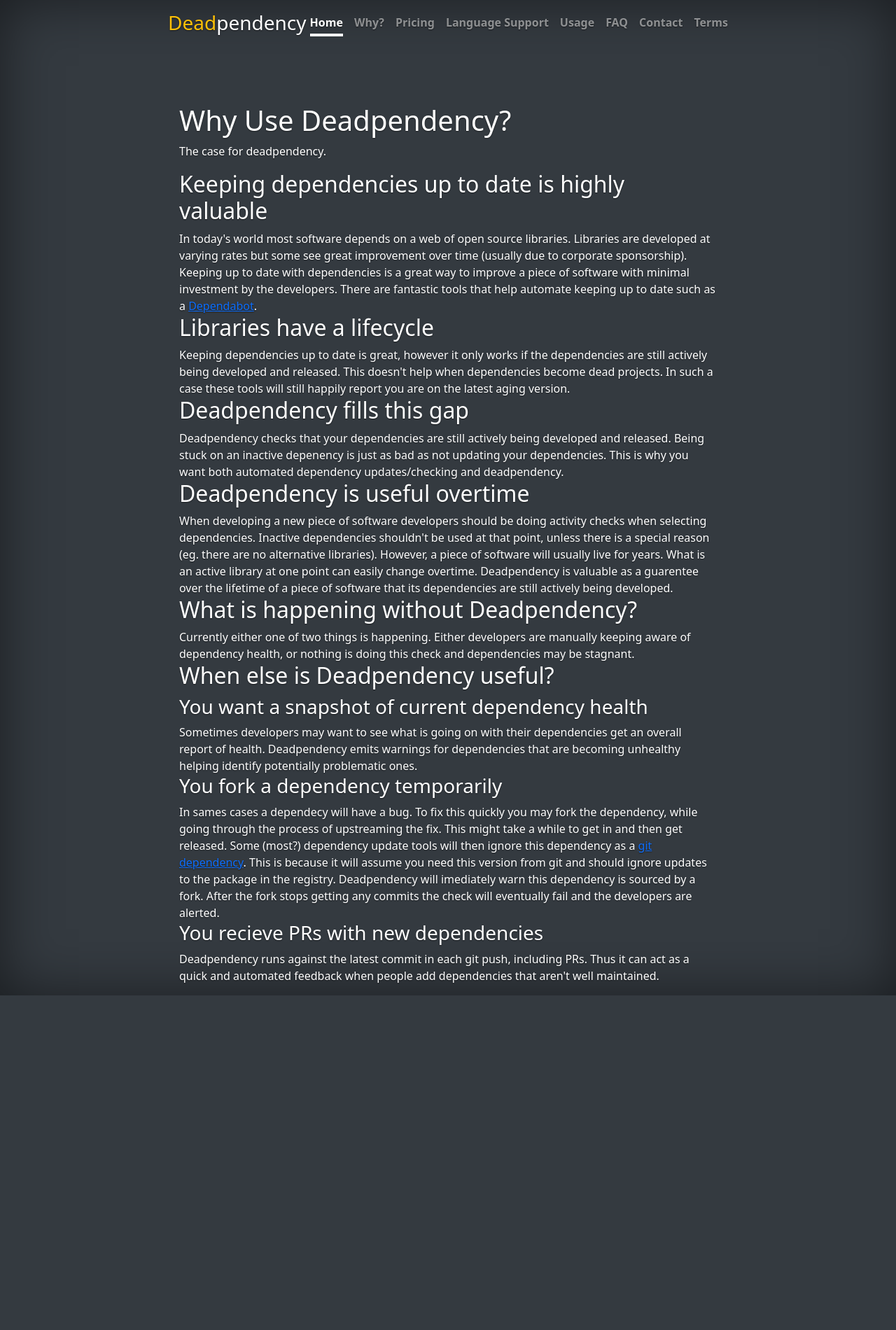
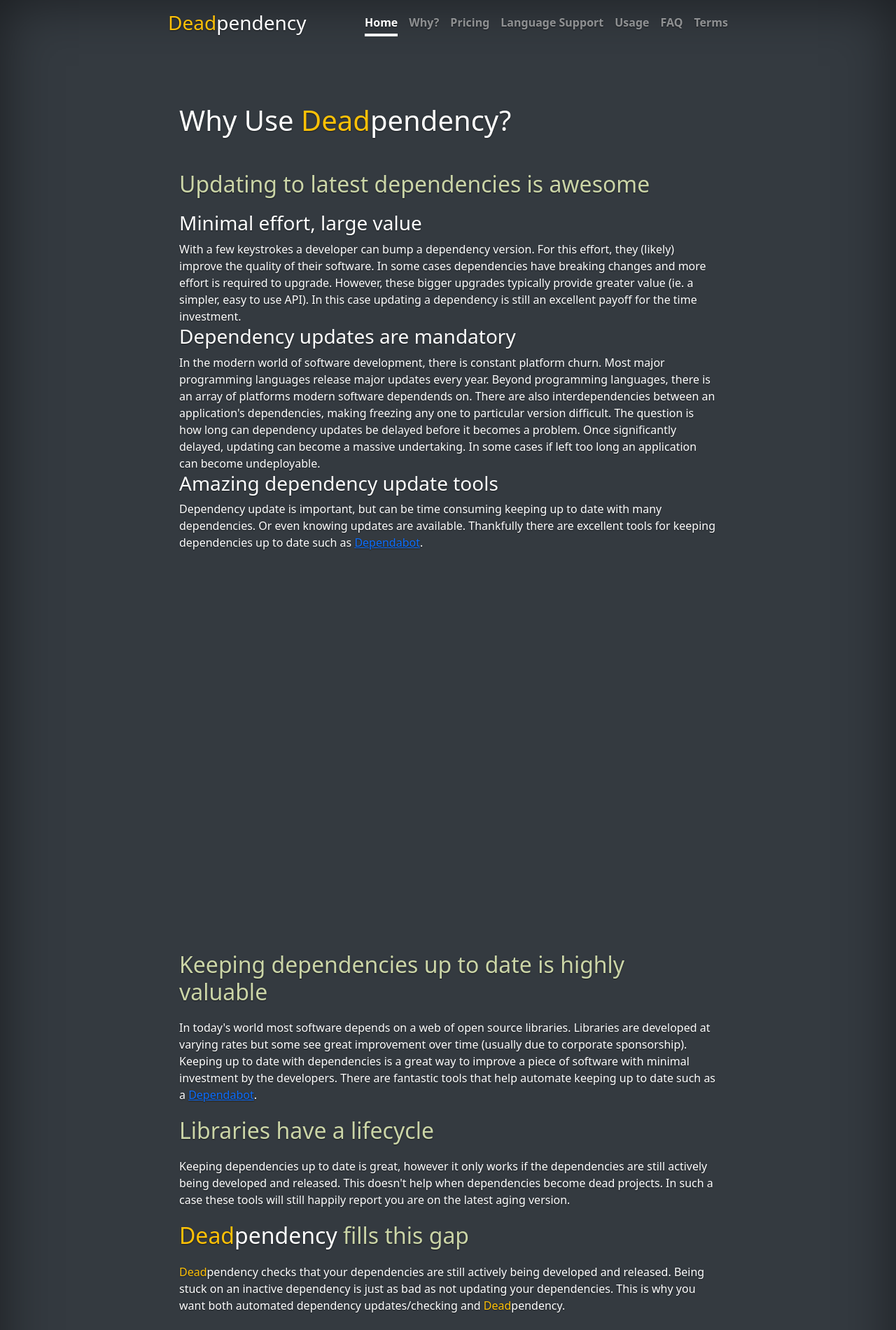
Before and after one commit to deadpendency/deadpendency.github.io, a Jekyll site: the page built from why.html, in a window 1280 px wide. Shown: the top 1900 px of the page at 70% size. Built offline with Jekyll 4.4.1, drawn with Linux system fonts in a browser that asks for light colours; nearby versions of some CDN libraries; before the commit the page ends 1422 px from its top, so only the background shows below that; some of the changed text lies outside the part shown.

Commit message:
Working on why more

```diff
--- a/_layouts/default.html
+++ b/_layouts/default.html
@@ -19,7 +19,7 @@
     <div class="cover-container d-flex w-100 p-3 mx-auto flex-column">
       <header class="mb-5">
         <div>
-          <h3 class="float-md-left mb-0"><span class="text-warning">Dead</span>pendency</h3>
+          <h3 class="float-md-left mb-0"><span class="text-warning">Dead</span><span class="text-white">pendency</span></h3>
           <nav class="nav nav-masthead justify-content-center float-md-right">
             <a class="nav-link active" aria-current="page" href="#">Home</a>
             <a class="nav-link" href="#">Why?</a>
@@ -27,7 +27,6 @@
             <a class="nav-link" href="#">Language Support</a>
             <a class="nav-link" href="#">Usage</a>
             <a class="nav-link" href="#">FAQ</a>
-            <a class="nav-link" href="#">Contact</a>
             <a class="nav-link" href="#">Terms</a>
           </nav>
         </div>
--- a/_sass/global.scss
+++ b/_sass/global.scss
@@ -108,3 +108,11 @@
 .language-support svg {
   background-size: 30px 30px;
 }
+
+// Why
+
+.why-page h2 {
+  color: #cbd5a7;
+  margin-top: 20px;
+  margin-bottom: 20px;
+}
--- a/index.html
+++ b/index.html
@@ -20,7 +20,7 @@
       <div class="col-sm position-relative">
         <span class="floating-number fadeback">2</span>
         <i class="fas fa-microscope"></i>
-        <div class="step-description"><span class="text-warning">Dead</span>pendency analyzes your dependencies based on that commit.</div>
+        <div class="step-description"><span class="text-warning">Dead</span><span class="text-white">pendency</span> analyzes your dependencies based on that commit.</div>
       </div>
       <div class="col-sm position-relative">
         <span class="floating-number fadeback">3</span>
--- a/why.html
+++ b/why.html
@@ -4,10 +4,47 @@
 
 layout: home
 ---
+<div class="why-page">
+<h1 class="mb-5">Why Use <span class="text-warning">Dead</span><span class="text-white"></span>pendency</span>?</h1>
 
-<h1>Why Use Deadpendency?</h1>
+<!--
+  - Dependency updates are great and important
+    - Free cash money
+    - Today's world of platform churn
+    - Problem - it takes a lot of effort to stay up to date
+  - Automated dependency update tools to the rescue
+    - Either auto update or auto fail the build when not updated
+    - Problem - a dead dependency will never be updated
+  - Enter deadpendency
+    - Now you get alerted when dependencies become inactive
+    - And there are other benefits
+-->
 
-<p>The case for deadpendency.</p>
+<h2>Updating to latest dependencies is awesome</h2>
+
+
+<h3>Minimal effort, large value</h3>
+
+With a few keystrokes a developer can bump a dependency version. For this effort, they (likely) improve the quality of their software.
+
+In some cases dependencies have breaking changes and more effort is required to upgrade. However, these bigger upgrades typically provide greater value (ie. a simpler, easy to use API). In this case updating a dependency is still an excellent payoff for the time investment.
+
+<h3>Dependency updates are mandatory</h3>
+
+In the modern world of software development, there is constant platform churn. Most major programming languages release major updates every year. Beyond programming languages, there is an array of platforms modern software dependends on. There are also interdependencies between an application's dependencies, making freezing any one to particular version difficult.
+
+The question is how long can dependency updates be delayed before it becomes a problem. Once significantly delayed, updating can become a massive undertaking. In some cases if left too long an application can become undeployable.
+
+<h3>Amazing dependency update tools</h3>
+
+Dependency update is important, but can be time consuming keeping up to date with many dependencies. Or even knowing updates are available.
+
+Thankfully there are excellent tools for keeping dependencies up to date such as <a href="https://dependabot.com/" target="_blank">Dependabot</a>.
+
+
+
+<br/><br/><br/><br/><br/><br/><br/><br/><br/><br/><br/><br/><br/><br/><br/><br/><br/><br/><br/><br/><br/><br/><br/><br/>
+
 
 <h2>Keeping dependencies up to date is highly valuable</h2>
 
@@ -19,25 +56,25 @@
 
 Keeping dependencies up to date is great, however it only works if the dependencies are still actively being developed and released. This doesn't help when dependencies become dead projects. In such a case these tools will still happily report you are on the latest aging version.
 
-<h2>Deadpendency fills this gap</h2>
+<h2><span class="text-warning">Dead</span><span class="text-white">pendency</span> fills this gap</h2>
 
-Deadpendency checks that your dependencies are still actively being developed and released. Being stuck on an inactive depenency is just as bad as not updating your dependencies. This is why you want both automated dependency updates/checking and deadpendency.
+<span class="text-warning">Dead</span><span class="text-white">pendency</span> checks that your dependencies are still actively being developed and released. Being stuck on an inactive dependency is just as bad as not updating your dependencies. This is why you want both automated dependency updates/checking and <span class="text-warning">Dead</span><span class="text-white">pendency</span>.
 
-<h2>Deadpendency is useful overtime</h2>
+<h2><span class="text-warning">Dead</span><span class="text-white">pendency</span> is useful overtime</h2>
 
-When developing a new piece of software developers should be doing activity checks when selecting dependencies. Inactive dependencies shouldn't be used at that point, unless there is a special reason (eg. there are no alternative libraries).
+<p>When developing a new piece of software developers should be doing activity checks when selecting dependencies. This is because how healthy a project is, is crucial to making a final decision on what dependency to use.</p>
 
-However, a piece of software will usually live for years. What is an active library at one point can easily change overtime. Deadpendency is valuable as a guarentee over the lifetime of a piece of software that its dependencies are still actively being developed.
+<p>However, a piece of software will usually live for years. What is an active library at one point can easily change overtime. <span class="text-warning">Dead</span><span class="text-white">pendency</span> is valuable as a guarentee over the lifetime of a piece of software that its dependencies are still actively being developed.</p>
 
-<h2>What is happening without Deadpendency?</h2>
+<h2>What is happening without <span class="text-warning">Dead</span><span class="text-white">pendency</span>?</h2>
 
-Currently either one of two things is happening. Either developers are manually keeping aware of dependency health, or nothing is doing this check and dependencies may be stagnant.
+Currently either one of two things is happening. Either developers are manually keeping aware of dependency health which consumes time and focus, or nothing is doing this check and dependencies may be stagnant.
 
-<h2>When else is Deadpendency useful?</h2>
+<h2>When else is <span class="text-warning">Dead</span><span class="text-white">pendency</span> useful?</h2>
 
 <h3>You want a snapshot of current dependency health</h3>
 
-Sometimes developers may want to see what is going on with their dependencies get an overall report of health. Deadpendency emits warnings for dependencies that are becoming unhealthy helping identify potentially problematic ones.
+Sometimes developers may want to see what is going on with their dependencies get an overall report of health. <span class="text-warning">Dead</span><span class="text-white">pendency</span> emits warnings for dependencies that are becoming unhealthy helping identify potentially problematic ones.
 
 <h3>You fork a dependency temporarily</h3>
 
@@ -45,8 +82,11 @@
 
 Some (most?) dependency update tools will then ignore this dependency as a <a href="https://docs.npmjs.com/files/package.json#git-urls-as-dependencies" target="_blank">git dependency</a>. This is because it will assume you need this version from git and should ignore updates to the package in the registry.
 
-Deadpendency will imediately warn this dependency is sourced by a fork. After the fork stops getting any commits the check will eventually fail and the developers are alerted.
+<span class="text-warning">Dead</span><span class="text-white">pendency</span> will imediately warn this dependency is sourced by a fork. After the fork stops getting any commits the check will eventually fail and the developers are alerted.
 
 <h3>You recieve PRs with new dependencies</h3>
 
-Deadpendency runs against the latest commit in each git push, including PRs. Thus it can act as a quick and automated feedback when people add dependencies that aren't well maintained.
+<span class="text-warning">Dead</span><span class="text-white">pendency</span> runs against the latest commit in each git push, including PRs. Thus it can act as a quick and automated feedback when people add dependencies that aren't well maintained.
+
+
+</div>
```
